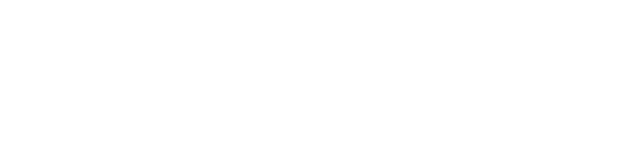
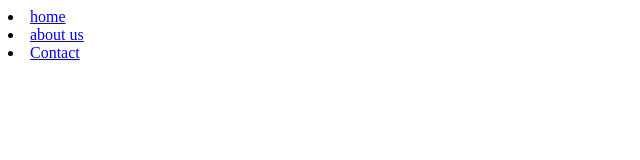
Before and after one commit to josemanuelrl/gitflow, a plain HTML site: page index.html in a window 1280 px wide. Shown: the whole page, without its empty margins (0-640 px from the left). Drawn offline with Linux system fonts and the light colour scheme.

Commit message:
nuevo menu

```diff
--- a/index.html
+++ b/index.html
@@ -5,6 +5,11 @@
 		<title>ejercicio con gitflow</title>
 	</head>
 	<body>
+		<nav>
+			<li><a href="#">home</li>
+			<li><a href="#">about us</li>
+			<li><a href="#">Contact</li>
+		</nav>
 
 	</body>
 	</html>
```
